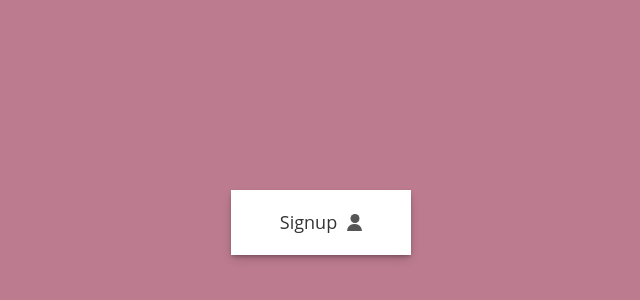
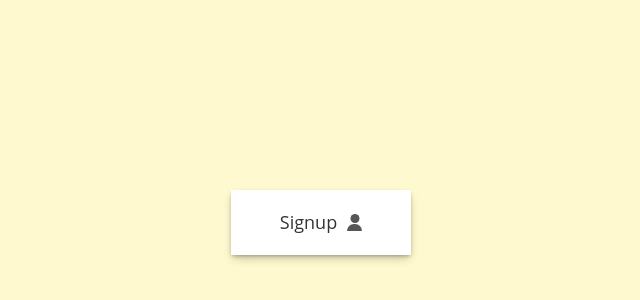
Before and after one commit to yazidmarzuk/SchoolAR, a plain HTML site: page Signup.html in a window 1280 px wide. Shown: the part 178-478 px from the top of the page, without its empty margins (319-959 px from the left). Drawn offline with Linux system fonts and the light colour scheme.

Commit message:
sign up page updated

```diff
--- a/assets/css/Signup.css
+++ b/assets/css/Signup.css
@@ -4,7 +4,7 @@ body {
   height: 100vh;
   display: grid;
   place-items: center;
-  background-color: #bc7b8f;
+  background-color: #fff9cf;
   position: relative;
   overflow: hidden;
 }
```
